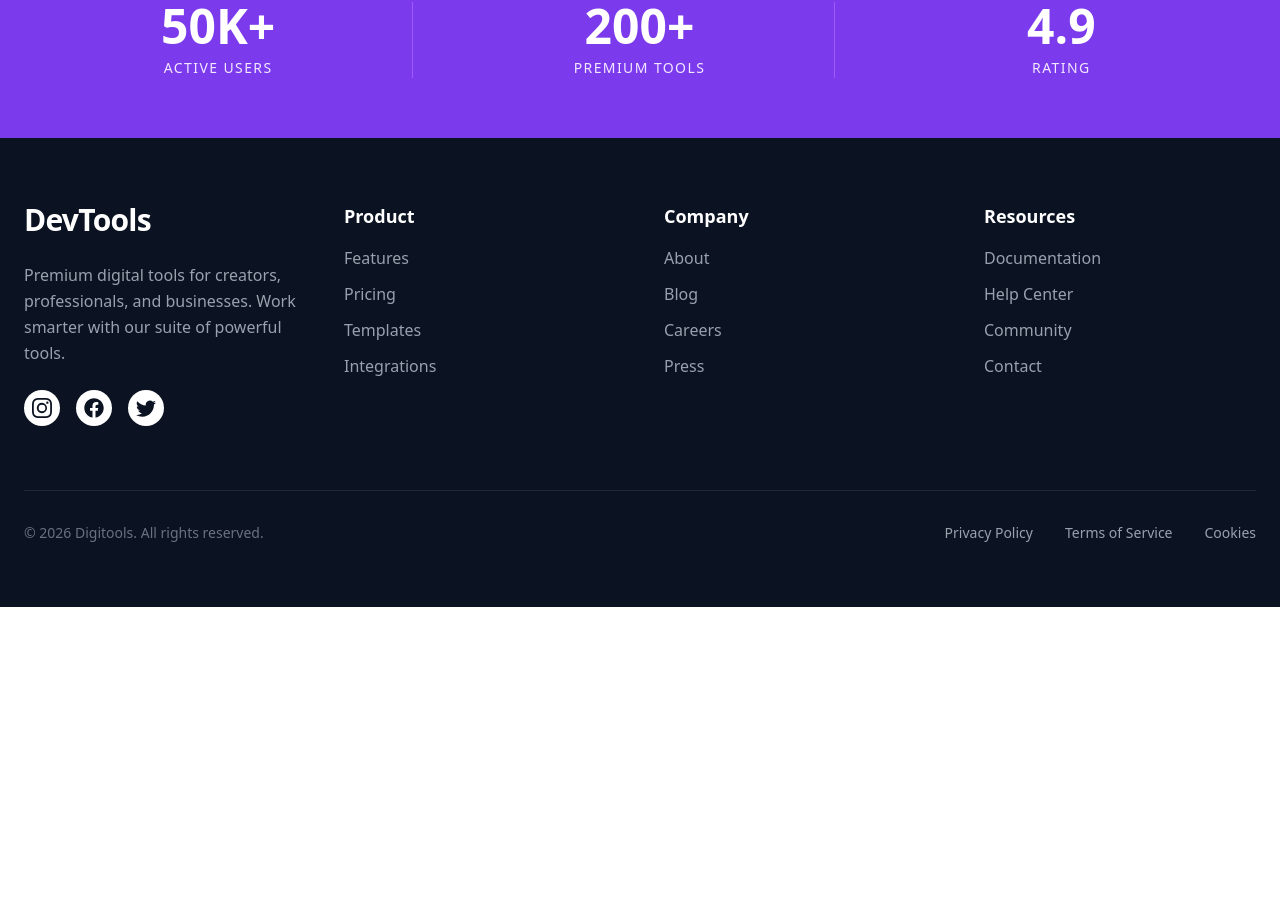
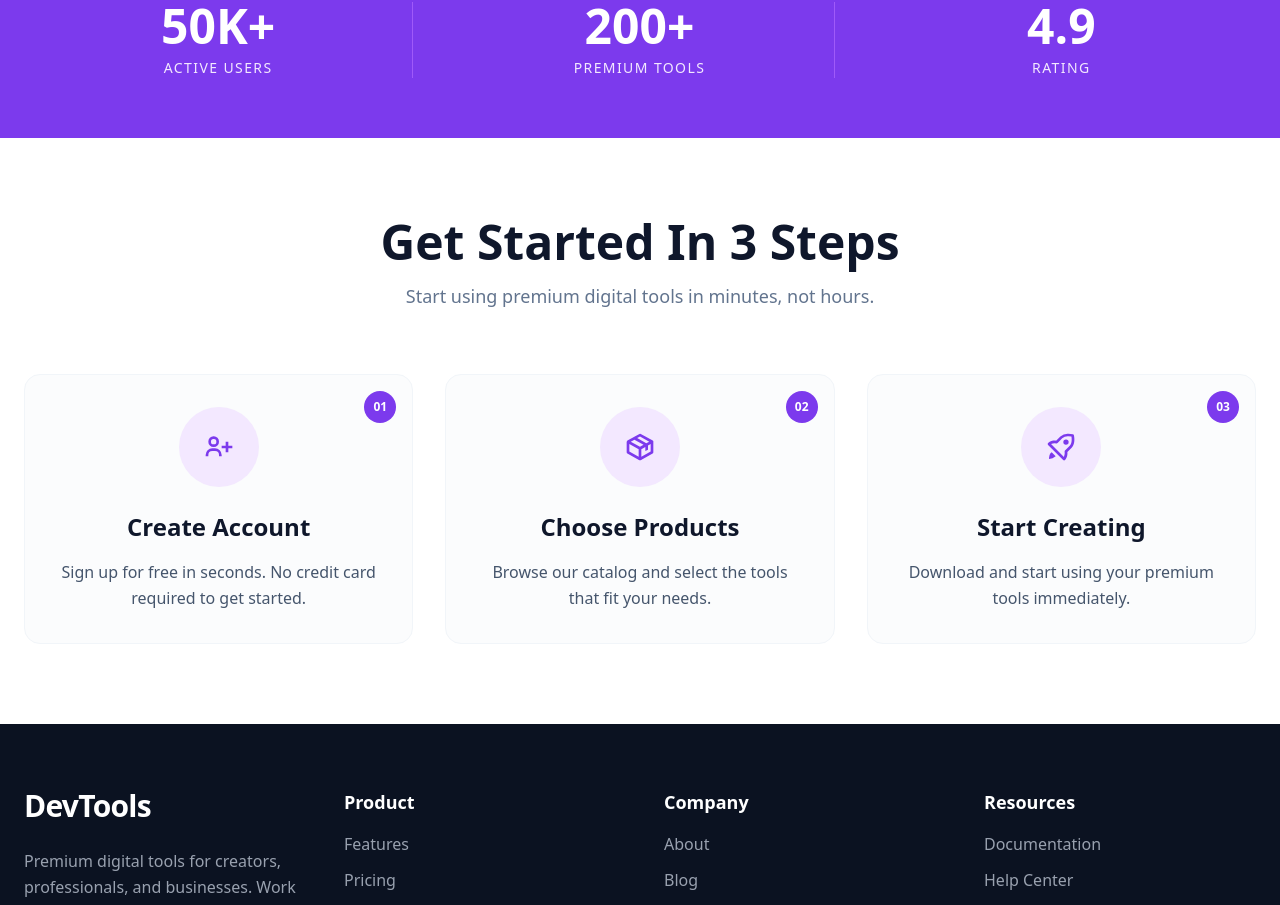
Before and after one commit to ziaulhoquepatwary/Dev-Tools, a React (Vite) app: page / in a window 1280 px wide. Shown: the part 935-1840 px from the top of the page. Before the commit the page ends 1542 px from the top, so only its background shows below. Built offline with nearby package versions, Linux system fonts and the light colour scheme.

Commit message:
GetStarted section design done

```diff
--- a/src/App.jsx
+++ b/src/App.jsx
@@ -3,6 +3,7 @@ import Navbar from './share/Navbar'
 import Banner from './components/Banner'
 import StatsSection from './components/StatsSection'
 import Footer from './components/Footer'
+import GetStarted from './components/GetStarted'
 
 function App() {
     return (
@@ -10,6 +11,7 @@ function App() {
             <Navbar />
             <Banner />
             <StatsSection />
+            <GetStarted />
             <Footer />
         </>
     )
--- /dev/null
+++ b/src/components/GetStarted.jsx
@@ -0,0 +1,72 @@
+import React from 'react'
+import { BiPackage, BiRocket, BiUserPlus } from 'react-icons/bi';
+
+const steps = [
+    {
+        id: '01',
+        title: 'Create Account',
+        description: 'Sign up for free in seconds. No credit card required to get started.',
+        icon: <BiUserPlus size={32} className="text-[#7C3AED]" />,
+    },
+    {
+        id: '02',
+        title: 'Choose Products',
+        description: 'Browse our catalog and select the tools that fit your needs.',
+        icon: <BiPackage size={32} className="text-[#7C3AED]" />,
+    },
+    {
+        id: '03',
+        title: 'Start Creating',
+        description: 'Download and start using your premium tools immediately.',
+        icon: <BiRocket size={32} className="text-[#7C3AED]" />,
+    },
+];
+
+function GetStarted() {
+    return (
+        <section className="py-20 px-6 bg-white">
+            <div className="max-w-7xl mx-auto">
+
+                {/* Header Section */}
+                <div className="text-center mb-16 space-y-4">
+                    <h2 className="text-4xl md:text-5xl font-bold text-slate-900">
+                        Get Started In 3 Steps
+                    </h2>
+                    <p className="text-slate-500 text-lg">
+                        Start using premium digital tools in minutes, not hours.
+                    </p>
+                </div>
+
+                <div className="grid grid-cols-1 md:grid-cols-3 gap-8">
+                    {steps.map((step) => (
+                        <div
+                            key={step.id}
+                            className="relative p-8 rounded-2xl border border-slate-100 bg-slate-50/50 flex flex-col items-center text-center transition-all hover:shadow-lg hover:-translate-y-1"
+                        >
+                            {/* Number Badge */}
+                            <div className="absolute top-4 right-4 bg-[#7C3AED] text-white text-xs font-bold w-8 h-8 flex items-center justify-center rounded-full">
+                                {step.id}
+                            </div>
+
+                            {/* Icon Container */}
+                            <div className="w-20 h-20 rounded-full bg-purple-100 flex items-center justify-center mb-6">
+                                {step.icon}
+                            </div>
+
+                            {/* Text Content */}
+                            <h3 className="text-2xl font-bold text-slate-900 mb-4">
+                                {step.title}
+                            </h3>
+                            <p className="text-slate-600 leading-relaxed">
+                                {step.description}
+                            </p>
+                        </div>
+                    ))}
+                </div>
+
+            </div>
+        </section>
+    )
+}
+
+export default GetStarted
```
